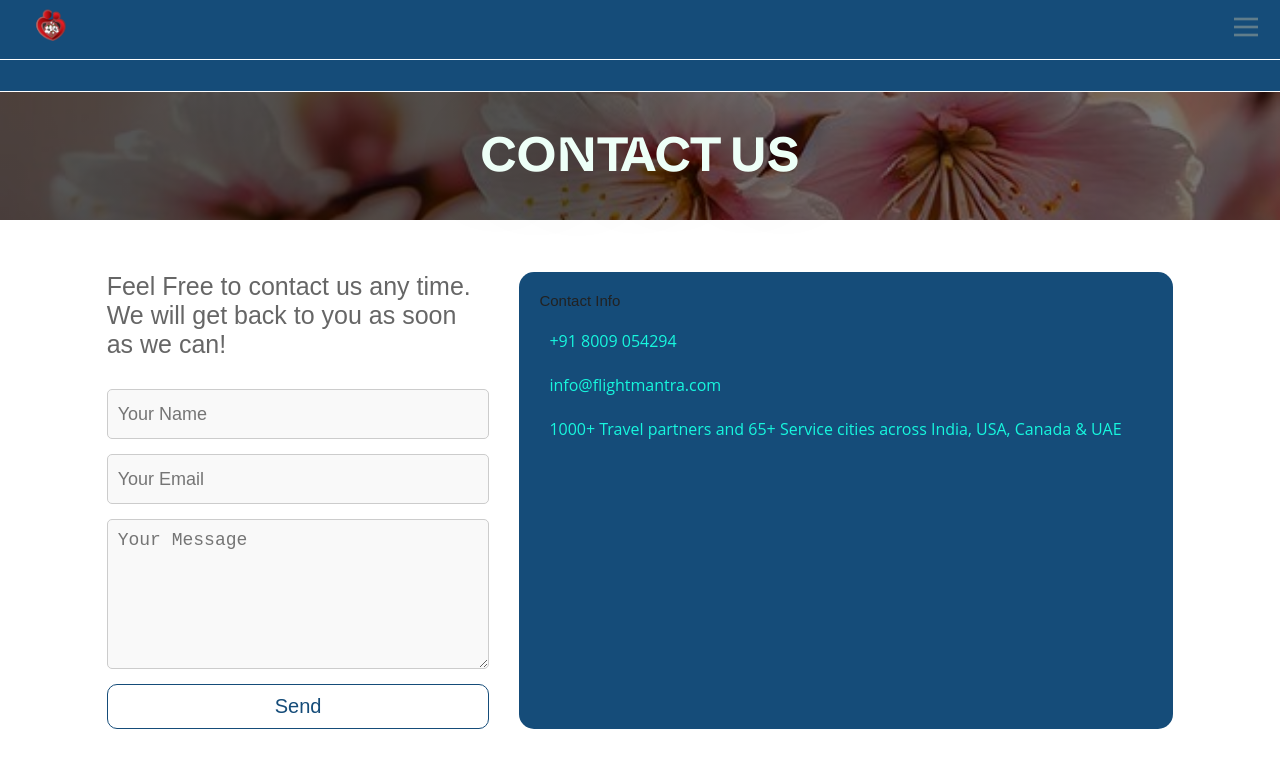
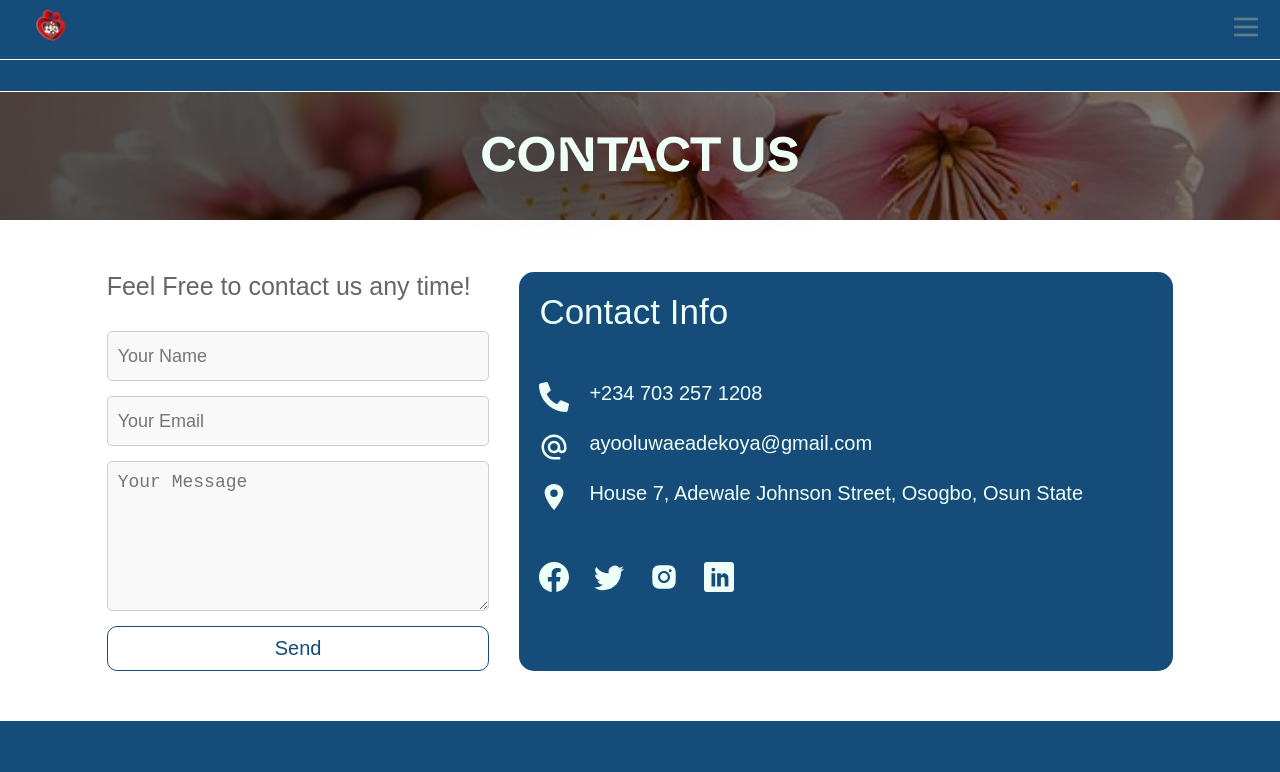
Before and after one commit to hartitudeh/blameless_blossoms, a Next.js app: page /contact in a window 1280 px wide. Shown: the top 772 px of the page. Built offline with nearby package versions, Linux system fonts and the light colour scheme.

Commit message:
contact page err fixed

```diff
--- a/src/app/layout.tsx
+++ b/src/app/layout.tsx
@@ -12,7 +12,7 @@ import "../styles/globals.css";
 export const metadata: Metadata = {
   title: "Blameless Blossom",
   description:
-    "Exclusive study, abroad scholarship and online degreees for you!",
+    "Blameless Blossom is exclusive!",
 };
 
 export default function RootLayout({
--- a/src/components/molecules/aboutUs/component/carousel.tsx
+++ b/src/components/molecules/aboutUs/component/carousel.tsx
@@ -41,7 +41,7 @@ const settings = (isMobile: boolean) => ({
   ),
 });
 
-export const MobileCarousel: React.FC<CarouselProps> = ({ testimonials }) => {
+export const MobileCarousel: React.FC<CarouselProps> = ({  testimonials }) => {
   const { isMobile } = useScreenResolution();
 
   return (
--- a/src/components/molecules/contact/index.tsx
+++ b/src/components/molecules/contact/index.tsx
@@ -1,4 +1,4 @@
-"use client"
+"use client";
 
 import { useState } from "react";
 import Text from "@/components/atoms/text";
@@ -6,13 +6,26 @@ import SectionLayout from "@/components/atoms/sectionLayout";
 import styled from "styled-components";
 import ReusableHeader from "@/components/atoms/reuseableHeader";
 import Flex from "@/components/atoms/flex";
+import { FaPhoneAlt } from "react-icons/fa";
+import { MdAlternateEmail } from "react-icons/md";
+import { IoLocationSharp } from "react-icons/io5";
+import { Grid } from "@/components/atoms/grid";
+import Link from "@/components/atoms/link";
+import { BsFacebook, BsTwitter } from "react-icons/bs";
+import { AiFillInstagram } from "react-icons/ai";
+import { ImLinkedin } from "react-icons/im";
 
 // Contact form styles
 const ContactWrapper = styled.div`
   display: flex;
   justify-content: space-between;
   gap: 3rem;
+  flex-direction: row;
   padding: 5rem 0;
+
+  @media screen and (max-width: 900px) {
+    flex-direction: column;
+  }
 `;
 
 const ContactForm = styled.form`
@@ -20,6 +33,10 @@ const ContactForm = styled.form`
   display: flex;
   flex-direction: column;
   gap: 1.5rem;
+
+  @media screen and (max-width: 900px) {
+    width: 100%;
+  }
 `;
 
 const InputField = styled.input`
@@ -58,45 +75,28 @@ const SubmitButton = styled.button`
   }
 `;
 
-// Contact Info Section
-// const ContactInfo = styled.div`
-//   width: 35%;
-//   background-color: #154c79;
-//   border-radius: 25px;
-//   padding: 2rem;
-//   color: #fff;
-//   display: flex;
-//   flex-direction: column;
-//   gap: 1rem;
-// `;
-
-const InfoItem = styled.div`
-  display: flex;
-  align-items: center;
-  gap: 1rem;
-  font-size: 1rem;
-
-  i {
-    font-size: 1.5rem;
-  }
-`;
-
-const SocialIcons = styled.div`
-  display: flex;
-  justify-content: flex-start;
-  gap: 1rem;
-  margin-top: 2rem;
-
-  a {
-    color: #fff;
-    font-size: 1.5rem;
-    transition: color 0.3s;
-
-    &:hover {
-      color: #8f10b7;
-    }
-  }
-`;
+const footerIcons = [
+  {
+    id: 1,
+    icon: <BsFacebook size="3rem" color="#edfff7" />,
+    url: "https://www.facebook.com/AyooluwaAdekoya?mibextid=ZbWKwL",
+  },
+  {
+    id: 2,
+    icon: <BsTwitter size="3rem" color="#edfff7" />,
+    url: "https://x.com/AyooluwaAdekoya?t=CDCQZDAh4Iz3nnoVlZM6jg&s=08",
+  },
+  {
+    id: 3,
+    icon: <AiFillInstagram size="3rem" color="#edfff7" />,
+    url: "https://www.instagram.com/ayooluwaadekoya?utm_source=qr&igsh=MXZsZTh2ZXU3ODUxYw==",
+  },
+  {
+    id: 4,
+    icon: <ImLinkedin size="3rem" color="#edfff7" />,
+    url: "https://ng.linkedin.com/in/ayooluwa-adekoya-32b106193",
+  },
+];
 
 const ContactPage = () => {
   const [formData, setFormData] = useState({
@@ -107,7 +107,9 @@ const ContactPage = () => {
   const [isLoading, setIsLoading] = useState(false);
   const [successMessage, setSuccessMessage] = useState("");
 
-  const handleChange = (e: React.ChangeEvent<HTMLInputElement | HTMLTextAreaElement>) => {
+  const handleChange = (
+    e: React.ChangeEvent<HTMLInputElement | HTMLTextAreaElement>
+  ) => {
     setFormData({
       ...formData,
       [e.target.name]: e.target.value,
@@ -118,10 +120,10 @@ const ContactPage = () => {
     e.preventDefault();
     setIsLoading(true);
 
-    const res = await fetch('/api/contact', {
-      method: 'POST',
+    const res = await fetch("/api/contact", {
+      method: "POST",
       headers: {
-        'Content-Type': 'application/json',
+        "Content-Type": "application/json",
       },
       body: JSON.stringify(formData),
     });
@@ -129,13 +131,12 @@ const ContactPage = () => {
     setIsLoading(false);
 
     if (res.ok) {
-      setSuccessMessage('Your message was sent successfully!');
-      setFormData({ name: '', email: '', message: '' });
+      setSuccessMessage("Your message was sent successfully!");
+      setFormData({ name: "", email: "", message: "" });
     } else {
-      setSuccessMessage('Something went wrong. Please try again.');
+      setSuccessMessage("Something went wrong. Please try again.");
     }
   };
-
 
   return (
     <>
@@ -145,7 +146,7 @@ const ContactPage = () => {
           <ContactForm onSubmit={handleSubmit}>
             <Text
               type="h3"
-              text="Feel Free to contact us any time. We will get back to you as soon as we can!"
+              text="Feel Free to contact us any time!"
               size="2.5rem"
               color="#666"
               styles={{ marginBottom: "1.5rem" }}
@@ -178,29 +179,49 @@ const ContactPage = () => {
               {isLoading ? "Sending..." : "Send"}
             </SubmitButton>
 
-            {successMessage && <Text type="p" text={successMessage} color="#28a745" />}
+            {successMessage && (
+              <Text type="p" text={successMessage} color="#28a745" />
+            )}
           </ContactForm>
 
-          <Flex direction="column" background="#154c79" gap="2rem" padding="2rem" borderRadius="1.5rem">
-            <Text type="h4" text="Contact Info" size="1.5rem" />
-            <InfoItem>
-              <i className="fas fa-headset"></i>
-              <span>+91 8009 054294</span>
-            </InfoItem>
-            <InfoItem>
-              <i className="fas fa-envelope-open-text"></i>
-              <span>info@flightmantra.com</span>
-            </InfoItem>
-            <InfoItem>
-              <i className="fas fa-map-marked-alt"></i>
-              <span>1000+ Travel partners and 65+ Service cities across India, USA, Canada & UAE</span>
-            </InfoItem>
+          <Flex
+            direction="column"
+            background="#154c79"
+            gap="5rem"
+            padding="2rem"
+            borderRadius="1.5rem"
+          >
+            <Text type="h2" text="Contact Info" size="3.5rem" color="#edfff7" />
 
-            <SocialIcons>
-              <a href="#"><i className="fab fa-facebook-square"></i></a>
-              <a href="#"><i className="fab fa-instagram"></i></a>
-              <a href="#"><i className="fab fa-twitter"></i></a>
-            </SocialIcons>
+            <Flex direction="column" gap="2rem">
+              <Flex direction="row" gap="2rem">
+                <FaPhoneAlt size={30} color="#edfff7" />
+                <Text size={20} color="#effff7" type="h3" text="+234 703 257 1208" />
+              </Flex>
+              <Flex direction="row" gap="2rem">
+                <MdAlternateEmail size={30} color="#edfff7" />
+                <Text size={20} color="#effff7" type="h3" text="ayooluwaeadekoya@gmail.com" />
+              </Flex>
+              <Flex direction="row" gap="2rem">
+                <IoLocationSharp size={30} color="#edfff7" />
+                <Text size={20} color="#effff7" type="h3" text="House 7, Adewale Johnson Street, Osogbo, Osun State" />
+              </Flex>
+            </Flex>
+
+            <Grid
+              columns="repeat(4, 1fr)"
+              gap="2.5rem"
+              width="fit-content"
+              align="unset"
+              justify="flex-start"
+              margin="0"
+            >
+              {footerIcons.map((icon) => (
+                <Link href={icon.url} key={icon.id} target="_blank">
+                  {icon.icon}
+                </Link>
+              ))}
+            </Grid>
           </Flex>
         </ContactWrapper>
       </SectionLayout>
--- a/src/components/organisms/footer/index.tsx
+++ b/src/components/organisms/footer/index.tsx
@@ -104,7 +104,7 @@ const FooterSection = () => {
         padding={isMobile ? "0rem 1.5rem 0 1.5rem" : "1rem"}
       >
         <Flex direction={isMobile ? "column" : "row"} justify="space-between" gap={isMobile ? "3rem" : "0"}>
-          <Flex direction={isMobile ? "row" : "column"} justify="flex-start" gap={isMobile ? "3rem" : "2.5rem"} align="flex-start">
+          <Flex direction={isMobile ? "row" : "column"} justify="flex-start" gap={isMobile ? "3rem" : "2.5rem"} align={isMobile ? "center" : "flex-start"}>
             <Link href="/">
               <Image
                 src="/assets/image/logo/logo.png"
--- a/src/styles/globals.css
+++ b/src/styles/globals.css
@@ -101,7 +101,7 @@ span {
     height: 40px;
     border-radius: 50%;
     border: 3px solid transparent;
-    border-bottom-color: rgb(0, 231, 133);
+    border-bottom-color: #154c79;
 }
 
 @keyframes rotation {
```
Also changed, not shown: src/components/molecules/aboutUs/component/carouselWithModal.tsx (+4 -4 lines), src/components/molecules/home/components/heroSection.tsx (+6 -5 lines).
